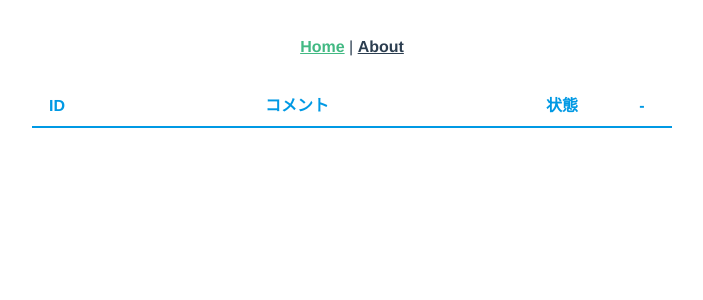
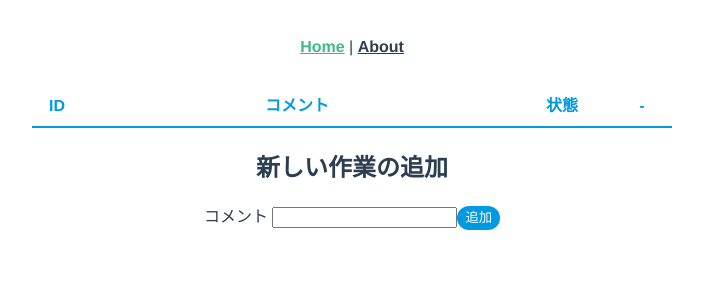
Before and after one commit to gkapa/vue_tutorial, a Vue app: page /#/ in a window 1280 px wide. Shown: the top 300 px of the page, without its empty margins (288-991 px from the left). Built offline with nearby package versions, Linux system fonts and the light colour scheme.

Commit message:
STEP6 フォーム入力値の取得

```diff
--- a/src/components/Home.vue
+++ b/src/components/Home.vue
@@ -26,6 +26,14 @@
         </tr>
       </tbody>
     </table>
+
+    <h2>新しい作業の追加</h2>
+    <form class="add-form" v-on:submit.prevent="doAdd">
+      <!-- コメント入力フォーム -->
+      コメント <input type="text" ref="comment" />
+      <!-- 追加ボタンのモック -->
+      <button type="submit">追加</button>
+    </form>
   </div>
 </template>
 
```
